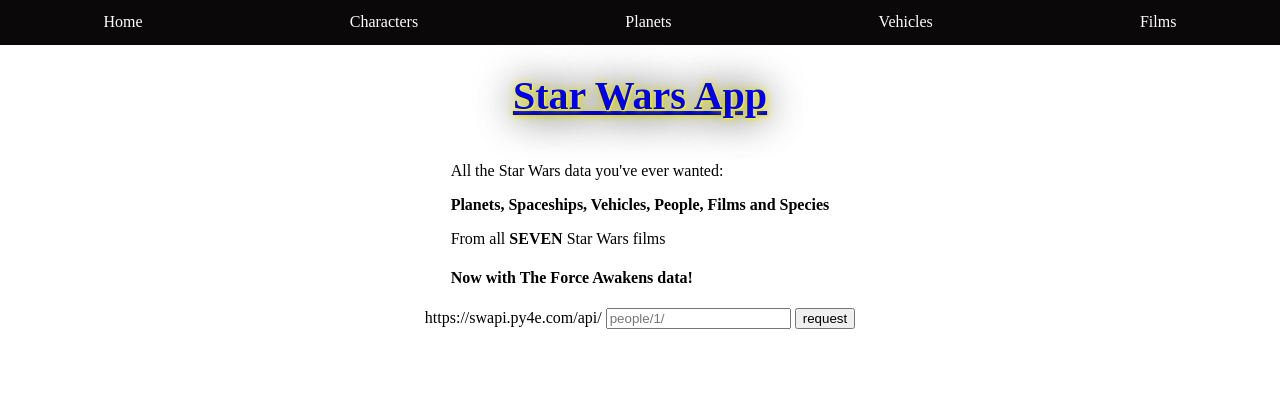
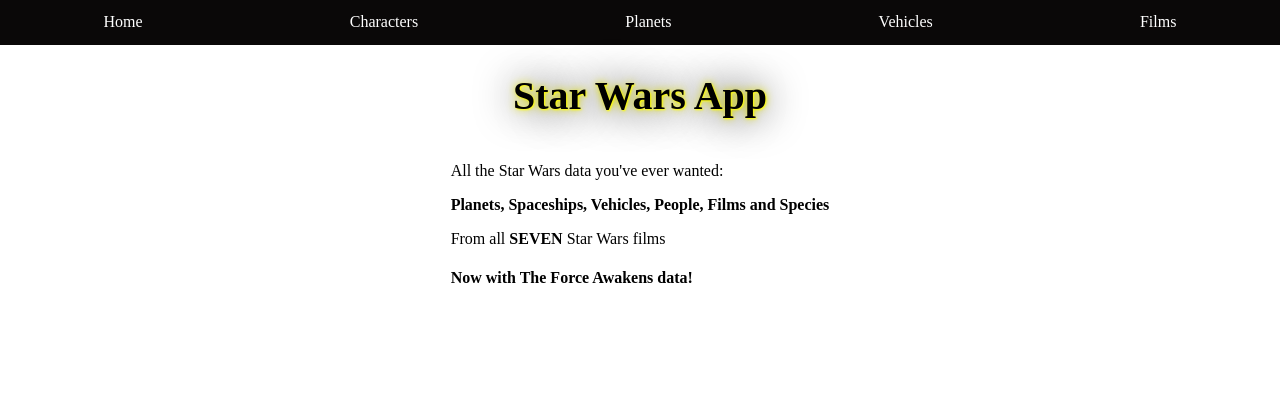
Before and after one commit to lougoncharenko/star_wars_api, a Flask app: page / in a window 1280 px wide. Shown: the part 401-800 px from the top of the page. Run offline with Flask 2, Linux system fonts and the light colour scheme.

Commit message:
adding templates

```diff
--- a/templates/base.html
+++ b/templates/base.html
@@ -12,16 +12,16 @@
             </section>
             <nav>
                 <ul>
-                    <li><a href="home.html">Home</a></li>
+                    <li><a href="http://127.0.0.1:3000">Home</a></li>
                     <li><a href="http://127.0.0.1:3000/char">Characters</a></li>
-                    <li><a href="planets.html">Planets</a></li>
-                    <li><a href="vehicles.html">Vehicles</a></li>
-                    <li><a href="films">Films</a></li>
+                    <li><a href="http://127.0.0.1:3000/planets">Planets</a></li>
+                    <li><a href="http://127.0.0.1:3000/vehicles">Vehicles</a></li>
+                    <li><a href="http://127.0.0.1:3000/films">Films</a></li>
                   </ul>
                 </nav>
         </header>
         <main>
-            <h1 id='title'><a href="/">Star Wars App </a></h1>
+            <h1 id='title'>Star Wars App</h1>
             <section id ='container'>
                 {% block content %}
                 {% endblock %}
--- a/templates/home.html
+++ b/templates/home.html
@@ -6,13 +6,6 @@
 <p>From all <b>SEVEN</b> Star Wars films</p>
 <p><h4>Now with The Force Awakens data!</h4></p>
 </div>
-
-<div class="input-group">
-    <span class="input-group-addon">https://swapi.py4e.com/api/</span>
-    <input id="interactive" type="text" class="form-control" placeholder="people/1/">
-    <span class="input-group-btn"><button onClick="interactive_call();return false;" class="btn btn-primary">request</button></span>
-  </div>
-
   <div id="display">
 
   </div>
```
